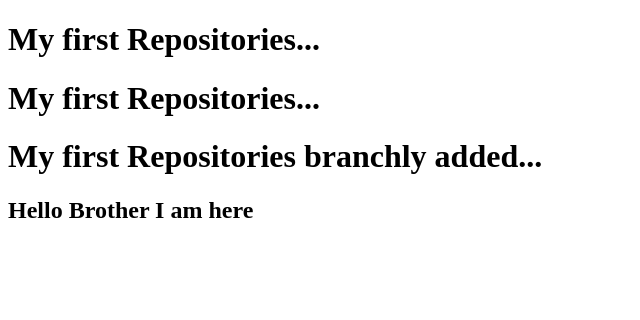
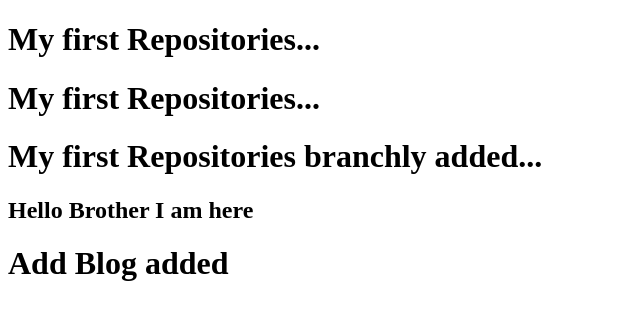
Before and after one commit to tawshif0022/projectss, a plain HTML site: page index.html in a window 1280 px wide. Shown: the whole page, without its empty margins (0-640 px from the left). Drawn offline with Linux system fonts and the light colour scheme.

Commit message:
Hello World

```diff
--- a/index.html
+++ b/index.html
@@ -13,6 +13,7 @@
     <h1>My first Repositories...</h1>
     <h1>My first Repositories branchly added...</h1>
     <h2>Hello Brother I am here</h2>
+    <h1>Add Blog added</h1>
 </body>
 
 </html>
```
